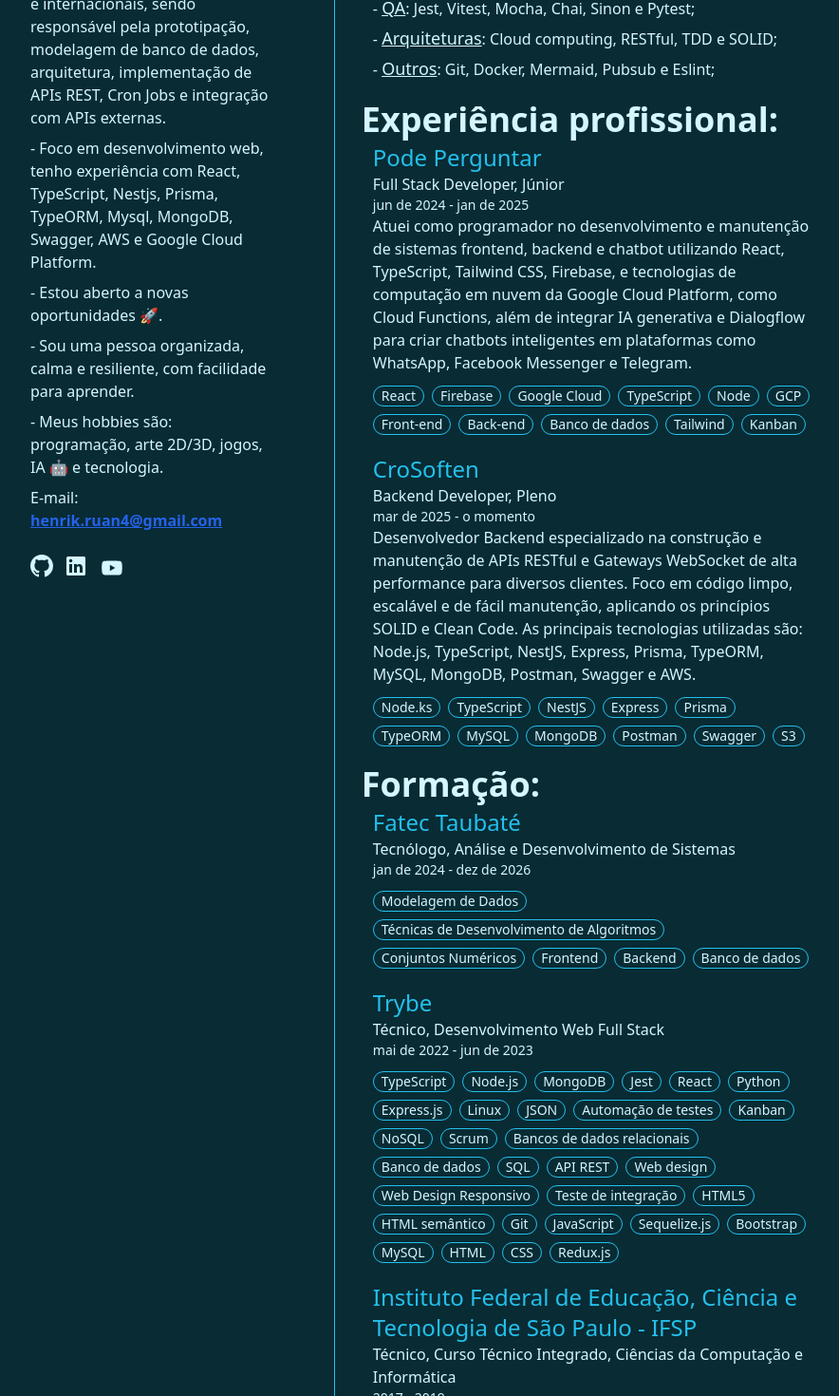
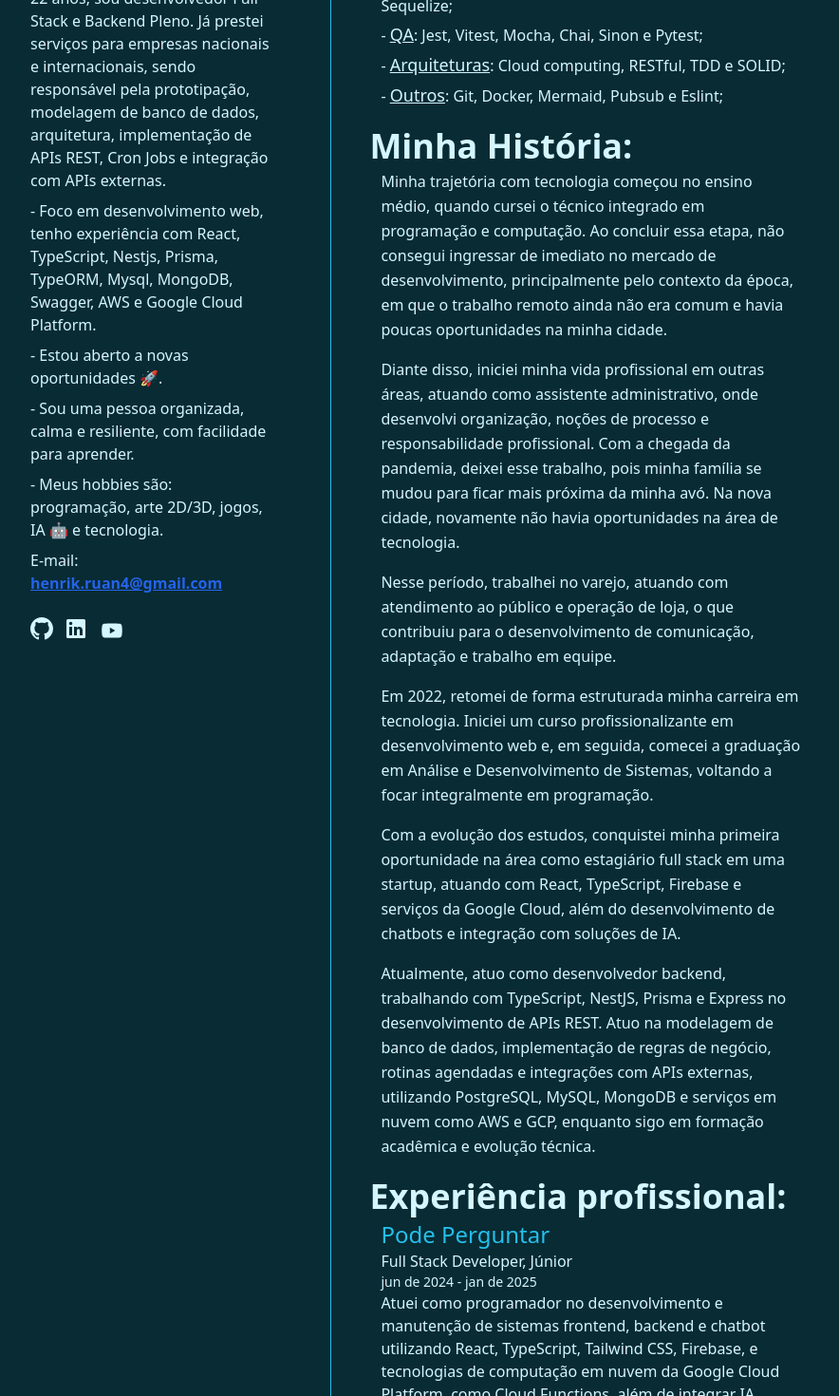
Before and after one commit to HenrikSantos/HenrikSantos.github.io, a React (Vite) app: page / in a window 1280 px wide. Shown: the part 600-2070 px from the top of the page at 95% size, without its empty margins (181-1065 px from the left). Built offline with nearby package versions, Linux system fonts and the light colour scheme.

Commit message:
feat: add Trajetoria section

```diff
--- a/src/components/Header.tsx
+++ b/src/components/Header.tsx
@@ -21,7 +21,8 @@
         "
       >
         {[
-          { href: "#stack", label: "Tech Stack" },
+          { href: "#stack", label: "Tecnologias" },
+          { href: "#trajetoria", label: "Minha História" },
           { href: "#experiencia", label: "Experiência" },
           { href: "#formacao", label: "Formação" },
           { href: "#frontend", label: "Projetos" },
--- a/src/components/Main.tsx
+++ b/src/components/Main.tsx
@@ -1,6 +1,7 @@
 import Inicio from "./Inicio";
 import Sobre from "./Sobre";
 import Stack from "./Stack";
+import Trajetoria from "./Trajetoria";
 import Projetos from "./Projetos";
 import Fomacao from "./Fomacao";
 import Experiencias from "./Experiencias";
@@ -11,8 +12,9 @@
       <Inicio />
       <div className="mx-auto md:flex md:items-start md:gap-16 lg:w-8/12">
         <Sobre />
-        <div className="flex w-full flex-col space-y-5 border-[var(--emphasis)] px-7 pb-6 md:border-l">
+        <div className="flex w-full flex-col space-y-5 border-[var(--emphasis)] px-10 pb-6 md:border-l">
           <Stack />
+          <Trajetoria />
           <Experiencias />
           <Fomacao />
           <Projetos />
--- /dev/null
+++ b/src/components/Trajetoria.tsx
@@ -0,0 +1,52 @@
+export default function Trajetoria() {
+  return (
+    <section id="trajetoria" data-aos="fade-up">
+      <h1 className="mb-1">
+        <span className="text-4xl font-semibold">Minha História:</span>
+      </h1>
+      <div className="ml-3 space-y-4 font-light leading-relaxed">
+        <p>
+          Minha trajetória com tecnologia começou no ensino médio, quando cursei
+          o técnico integrado em programação e computação. Ao concluir essa
+          etapa, não consegui ingressar de imediato no mercado de
+          desenvolvimento, principalmente pelo contexto da época, em que o
+          trabalho remoto ainda não era comum e havia poucas oportunidades na
+          minha cidade.
+        </p>
+        <p>
+          Diante disso, iniciei minha vida profissional em outras áreas, atuando
+          como assistente administrativo, onde desenvolvi organização, noções de
+          processo e responsabilidade profissional. Com a chegada da pandemia,
+          deixei esse trabalho, pois minha família se mudou para ficar mais
+          próxima da minha avó. Na nova cidade, novamente não havia
+          oportunidades na área de tecnologia.
+        </p>
+        <p>
+          Nesse período, trabalhei no varejo, atuando com atendimento ao público
+          e operação de loja, o que contribuiu para o desenvolvimento de
+          comunicação, adaptação e trabalho em equipe.
+        </p>
+        <p>
+          Em 2022, retomei de forma estruturada minha carreira em tecnologia.
+          Iniciei um curso profissionalizante em desenvolvimento web e, em
+          seguida, comecei a graduação em Análise e Desenvolvimento de Sistemas,
+          voltando a focar integralmente em programação.
+        </p>
+        <p>
+          Com a evolução dos estudos, conquistei minha primeira oportunidade na
+          área como estagiário full stack em uma startup, atuando com React,
+          TypeScript, Firebase e serviços da Google Cloud, além do
+          desenvolvimento de chatbots e integração com soluções de IA.
+        </p>
+        <p>
+          Atualmente, atuo como desenvolvedor backend, trabalhando com
+          TypeScript, NestJS, Prisma e Express no desenvolvimento de APIs REST.
+          Atuo na modelagem de banco de dados, implementação de regras de
+          negócio, rotinas agendadas e integrações com APIs externas, utilizando
+          PostgreSQL, MySQL, MongoDB e serviços em nuvem como AWS e GCP,
+          enquanto sigo em formação acadêmica e evolução técnica.
+        </p>
+      </div>
+    </section>
+  );
+}
```
